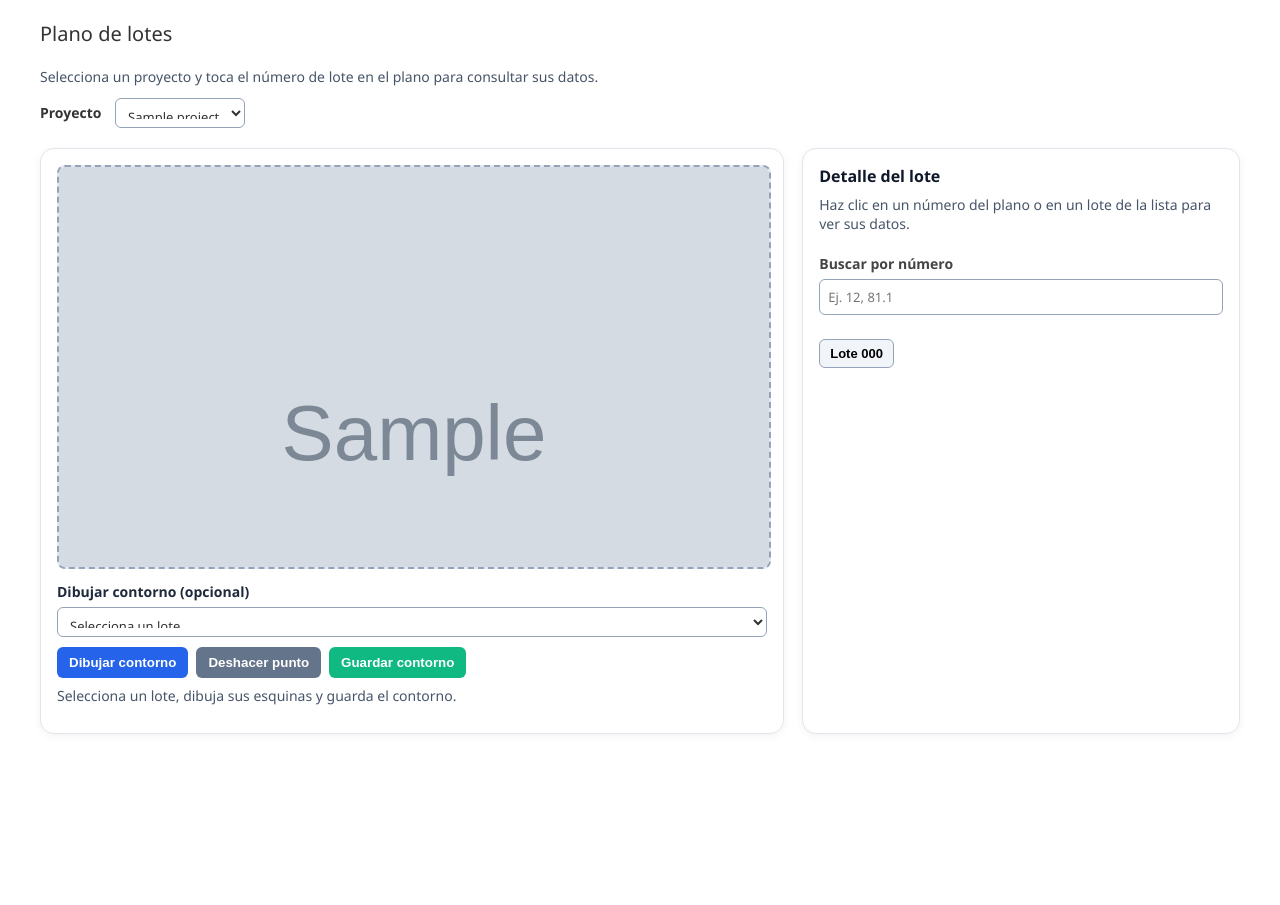
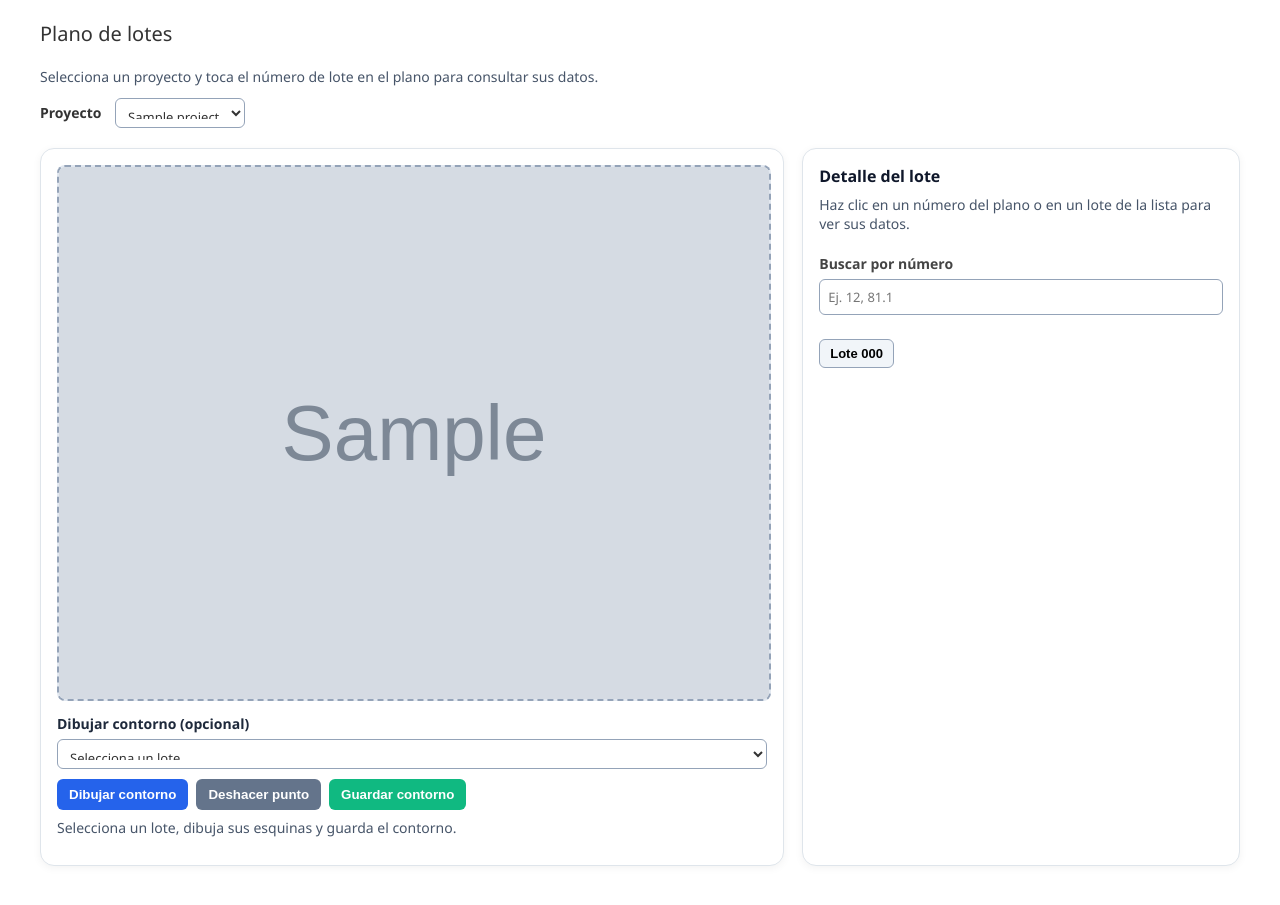
Before and after one commit to geovannybeltranbowen-crypto/inmoland-manager, a Django app: page /plano-lotes/ in a window 1280 px wide. Shown: the part 92-997 px from the top of the page. Before the commit the page ends 826 px from the top, so only its background shows below. Run offline with Django 5.2, Linux system fonts and the light colour scheme; a user stored in the database is signed in; tables that the repository leaves empty hold one stand-in row (values such as "Sample post"); grey boxes marked "Sample" are stand-in pictures; data that the repository does not hold is empty.

Commit message:
Ajustar imagen del plano para que no se corte

```diff
--- a/templates/core/plano_lotes.html
+++ b/templates/core/plano_lotes.html
@@ -9,7 +9,15 @@
     .plan-card { background: #ffffff; border: 1px solid #dfe5eb; border-radius: 14px; padding: 16px; min-width: 0; box-shadow: 0 2px 8px rgba(0,0,0,0.05); }
 
     .plan-stage { position: relative; width: 100%; line-height: 0; background: #e2e8f0; overflow: hidden; border-radius: 8px; border: 2px dashed #94a3b8; min-height: 400px; display: flex; align-items: center; justify-content: center; }
-    .plan-stage img { display: block; width: 100%; height: auto; position: absolute; top: 0; left: 0; z-index: 1; }
+    .plan-stage img {
+      display: block;
+      width: 100%;
+      height: auto;
+      position: relative; /* Cambiado de absolute a relative */
+      z-index: 1;
+      object-fit: contain; /* Obliga a que la imagen se vea entera */
+      margin: 0 auto; /* La centra */
+    }
 
     #markers { position: absolute; inset: 0; width: 100%; height: 100%; pointer-events: none; z-index: 2; }
 
```
